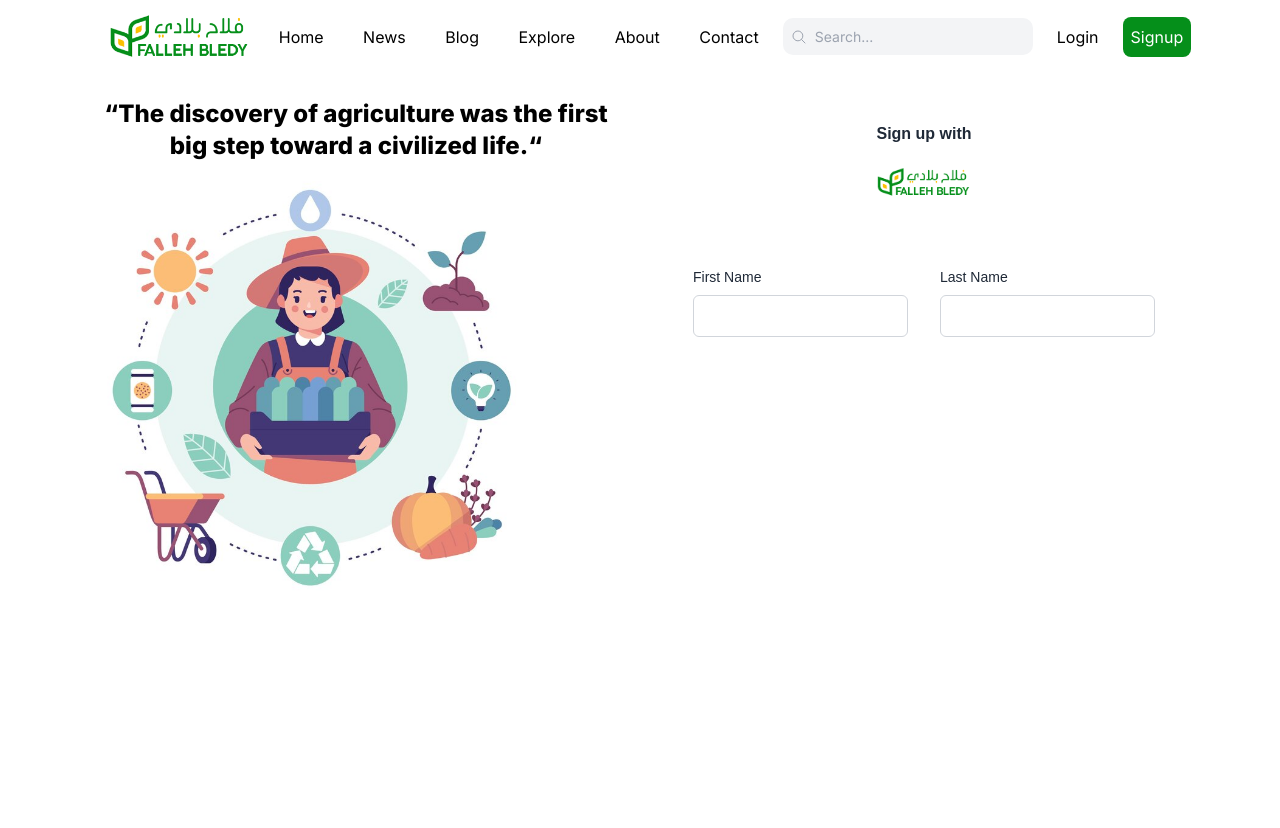
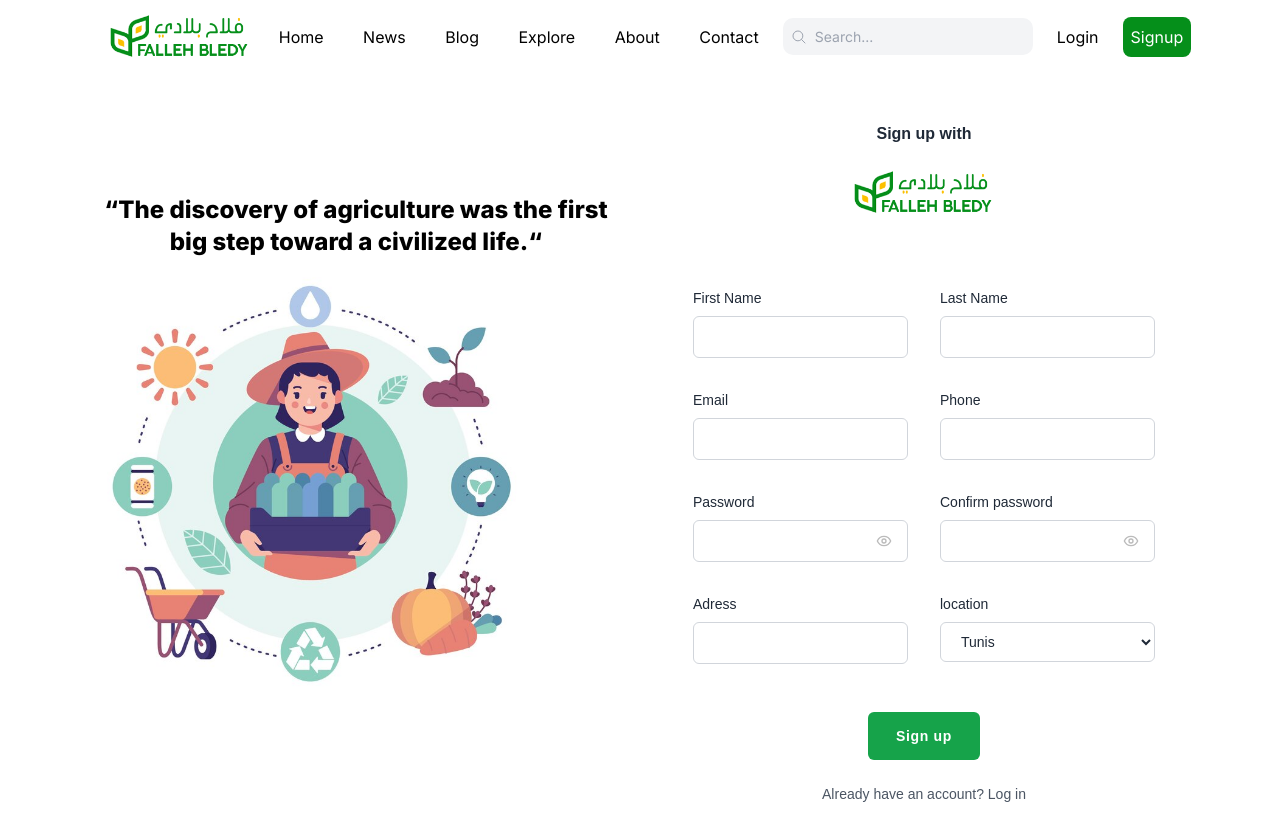
Before and after one commit to samirabidi0/Fallehbledi, a Next.js app in the folder frontend/: page /signup in a window 1280 px wide. Before the commit the page ends 800 px from the top, so only its background shows below. Built offline with nearby package versions, Linux system fonts and the light colour scheme.

Commit message:
layout for sign up farmer

```diff
--- a/frontend/package.json
+++ b/frontend/package.json
@@ -9,6 +9,7 @@
     "lint": "next lint"
   },
   "dependencies": {
+    "axios": "^1.7.2",
     "next": "14.2.5",
     "react": "^18",
     "react-dom": "^18",
--- a/frontend/src/app/signup/page.tsx
+++ b/frontend/src/app/signup/page.tsx
@@ -1,9 +1,20 @@
-import React from 'react'
+'use client'
+import React, { useState } from 'react';
+import axios from 'axios';
 import Image from 'next/image';
-import logo from'../../../public/image/img.jpg'
-import logo1 from'../../../public/image/falleh.png'
+import logo from '../../../public/image/img.jpg'
+import logo1 from '../../../public/image/falleh.png'
 
 const signup: React.FC = () => {
+  const [showPassword, setShowPassword] = useState(false);
+  const locations = [
+    "Tunis", "Sfax", "Nabeul", "Sousse", "BenArous", "Ariana", "Bizerte",
+    "Kairouan", "Monastir", "Medenine", "Kasserine", "SidiBouzid", "Mahdia",
+    "Jendouba", "Manouba", "Gabes", "Gafsa", "Beja", "Kef", "Siliana",
+    "Zaghouan", "Kebili", "Tataouine", "Tozeur"
+  ]
+
+
   return (
     <div className="max-w-6xl mx-auto p-6 grid grid-cols-1 lg:grid-cols-2 gap-8">
       <div className="flex flex-col items-center lg:items-start justify-center">
@@ -20,11 +31,11 @@ const signup: React.FC = () => {
       </div>
       <div className="max-w-4xl mx-auto font-[sans-serif]">
         <div className="text-center mb-16">
-          <h4 className="text-gray-800 text-base font-semibold mt-6">Sign up with</h4>
+          <h2 className="text-gray-800 text-base font-semibold mt-6">Sign up with</h2>
           <Image
             src={logo1}
-            width={100}
-            height={75}
+            width={150}
+            height={100}
             alt="logo"
             className="mx-auto mt-4"
           />
@@ -49,10 +60,131 @@ const signup: React.FC = () => {
                 placeholder=""
               />
             </div>
+            <div>
+              <label className="text-gray-800 text-sm mb-2 block">Email</label>
+              <input
+                name="email"
+                type="email"
+                className="text-gray-800 bg-white border border-gray-300 w-full text-sm px-4 py-2.5 rounded-md outline-blue-500"
+                placeholder=""
+              />
             </div>
-            </form>
+            <div>
+              <label className="text-gray-800 text-sm mb-2 block">Phone</label>
+              <input
+                name="phone"
+                type="text"
+                className="text-gray-800 bg-white border border-gray-300 w-full text-sm px-4 py-2.5 rounded-md outline-blue-500"
+                placeholder=""
+              />
+            </div>
+            <div>
+              <label className="text-gray-800 text-sm mb-2 block">Password</label>
+              <div className="relative flex items-center">
+                <input
+                  name="password"
+                  type={showPassword ? 'text' : 'password'}
+                  required
+                  className="text-gray-800 bg-white border border-gray-300 w-full text-sm px-4 py-2.5 rounded-md outline-blue-500"
+                />
+                <svg
+                  xmlns="http://www.w3.org/2000/svg"
+                  fill="none"
+                  stroke={showPassword ? "#000" : "#bbb"}
+                  className="w-4 h-4 absolute right-4 cursor-pointer"
+                  viewBox="0 0 24 24"
+                  onClick={() => setShowPassword(!showPassword)}
+                >
+                  {showPassword ? (
+                    <>
+                      <path d="M1 1l22 22" strokeWidth="2" strokeLinecap="round" strokeLinejoin="round" />
+                      <path d="M10.73 5.08A10.43 10.43 0 0 1 12 5c7 0 10 7 10 7a13.16 13.16 0 0 1-1.67 2.68" strokeWidth="2" strokeLinecap="round" strokeLinejoin="round" />
+                      <path d="M6.61 6.61A13.526 13.526 0 0 0 2 12s3 7 10 7a9.74 9.74 0 0 0 5.39-1.61" strokeWidth="2" strokeLinecap="round" strokeLinejoin="round" />
+                      <circle cx="12" cy="12" r="3" strokeWidth="2" strokeLinecap="round" strokeLinejoin="round" />
+                    </>
+                  ) : (
+
+                    <>
+                      <path d="M2 12s3-7 10-7 10 7 10 7-3 7-10 7-10-7-10-7Z" strokeWidth="2" strokeLinecap="round" strokeLinejoin="round" />
+                      <circle cx="12" cy="12" r="3" strokeWidth="2" strokeLinecap="round" strokeLinejoin="round" />
+                    </>
+                  )}
+                </svg>
+              </div>
+            </div>
+            <div>
+              <label className="text-gray-800 text-sm mb-2 block">Confirm password</label>
+              <div className="relative flex items-center">
+                <input
+                  name="password"
+                  type={showPassword ? 'text' : 'password'}
+                  required
+                  className="text-gray-800 bg-white border border-gray-300 w-full text-sm px-4 py-2.5 rounded-md outline-blue-500"
+                />
+                <svg
+                  xmlns="http://www.w3.org/2000/svg"
+                  fill="none"
+                  stroke={showPassword ? "#000" : "#bbb"}
+                  className="w-4 h-4 absolute right-4 cursor-pointer"
+                  viewBox="0 0 24 24"
+                  onClick={() => setShowPassword(!showPassword)}
+                >
+                  {showPassword ? (
+                    <>
+                      <path d="M1 1l22 22" strokeWidth="2" strokeLinecap="round" strokeLinejoin="round" />
+                      <path d="M10.73 5.08A10.43 10.43 0 0 1 12 5c7 0 10 7 10 7a13.16 13.16 0 0 1-1.67 2.68" strokeWidth="2" strokeLinecap="round" strokeLinejoin="round" />
+                      <path d="M6.61 6.61A13.526 13.526 0 0 0 2 12s3 7 10 7a9.74 9.74 0 0 0 5.39-1.61" strokeWidth="2" strokeLinecap="round" strokeLinejoin="round" />
+                      <circle cx="12" cy="12" r="3" strokeWidth="2" strokeLinecap="round" strokeLinejoin="round" />
+                    </>
+                  ) : (
+                    <>
+                      <path d="M2 12s3-7 10-7 10 7 10 7-3 7-10 7-10-7-10-7Z" strokeWidth="2" strokeLinecap="round" strokeLinejoin="round" />
+                      <circle cx="12" cy="12" r="3" strokeWidth="2" strokeLinecap="round" strokeLinejoin="round" />
+                    </>
+                  )}
+                </svg>
+              </div>
+            </div>
+            <div>
+              <label className="text-gray-800 text-sm mb-2 block">Adress</label>
+              <input
+                name="Adress"
+                type="text"
+                className="text-gray-800 bg-white border border-gray-300 w-full text-sm px-4 py-2.5 rounded-md outline-blue-500"
+                placeholder=""
+              />
+            </div>
+            <div>
+              <label className="text-gray-800 text-sm mb-2 block">location</label>
+              <select
+                id="location"
+                name="location"
+                required
+                className="text-gray-800 bg-white border border-gray-300 w-full text-sm px-4 py-2.5 rounded-md outline-blue-500"
+              >
+                {locations.map(location => (
+                  <option key={location} value={location}>{location}</option>
+                ))}
+              </select>
+            </div>
+          </div>
+          <div className="mt-12 text-center">
+            <button
+              type="button"
+              className="py-3.5 px-7 text-sm font-semibold tracking-wider rounded-md text-white bg-green-600 focus:outline-none"
+            >
+              Sign up
+            </button>
+          </div>
+        </form>
+        <div className="mt-6 text-center">
+          <p className="text-sm text-gray-600">
+            Already have an account?{' '}
+            Log in
+          </p>
         </div>
       </div>
+    </div>
   )
 }
 
```
Also changed, not shown: 1 other file (tests, documents, lock files or other folders).
